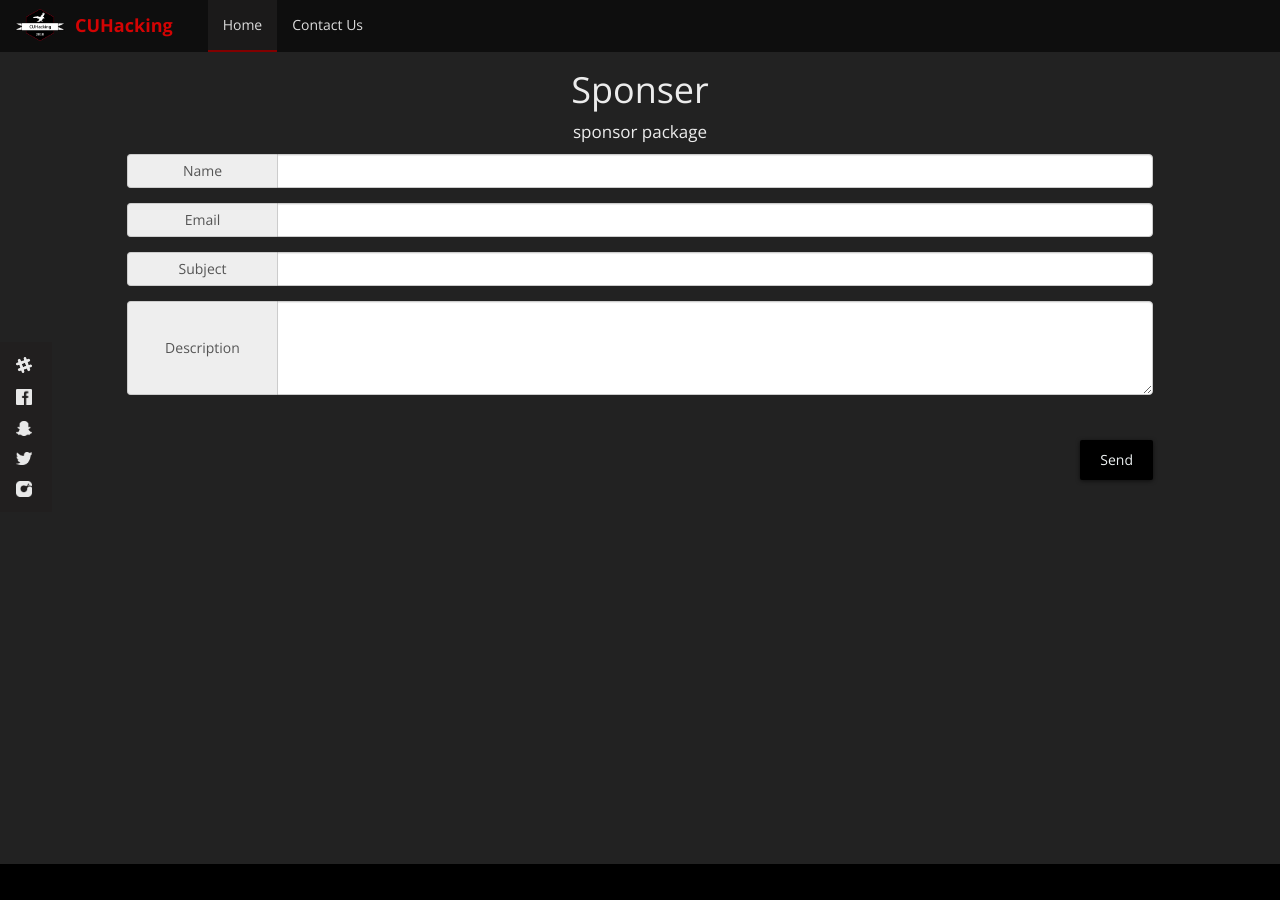
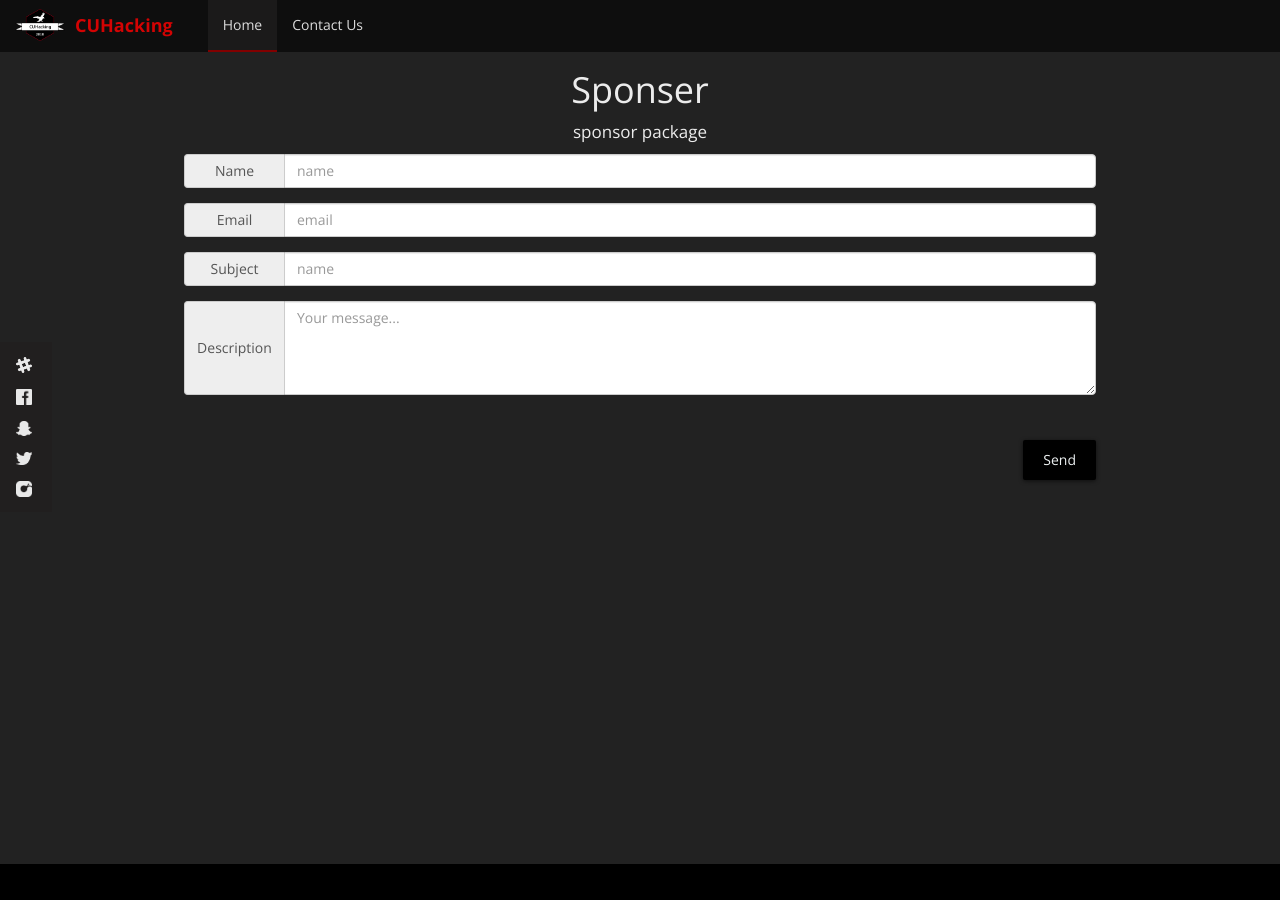
Before and after one commit to cuhacking/cuHacking-website-2018, a Jekyll site: the page built from sponsor.html, in a window 1280 px wide and 900 px high. Built offline with Jekyll 4.4.1, drawn with Linux system fonts in a browser that asks for light colours; nearby versions of some CDN libraries; a style sheet for code colours, icons or effects is not loaded.

Commit message:
Update contact form to use real email

```diff
--- a/_includes/contact-form.html
+++ b/_includes/contact-form.html
@@ -4,19 +4,19 @@
     <div class="form-group">
         <div class="input-group">
             <span class="input-group-addon">Name</span>
-            <input name="form-name-input" type="text" name="name" class="form-control" required>
+            <input name="name" type="text" placeholder="name" class="form-control" required>
         </div>
         <div class="input-group">
             <span class="input-group-addon">Email</span>
-            <input name="form-email-input" type="email" name="_replyto" class="form-control" required>
+            <input name="email" type="email" placeholder="email" class="form-control" required>
         </div>
         <div class="input-group">
             <span class="input-group-addon">Subject</span>
-            <input name="form-subject-input" type="text" name="subject" class="form-control" required>
+            <input name="subject" placeholder="name" type="text" name="subject" class="form-control" required>
         </div>
         <div class="input-group">
             <span class="input-group-addon">Description</span>
-            <textarea name="form-description-input" name="description" class="form-control" rows="4" cols="60" required></textarea>
+            <textarea name="description" name="description" placeholder="Your message..." class="form-control" rows="4" cols="60" required></textarea>
        </div>
 
 	    <input id="contact-button" type="submit" value="Send">
@@ -24,17 +24,25 @@
 </form>
 
 <script>
-var message = "";
-
-$("#contact-button").on("click", function() {
-    message = $("#contact-form").serialize();
+var $contactForm = $("#contact-form");
+$contactForm.submit(function(e) {
+    e.preventDefault();
     $.ajax({
-        url: "//formspree.io/brittny.lapierre@gmail.com",
-        method: "POST",
-        data: {message: message},
-        dataType: "json"
+        url: "//formspree.io/cuhackingteam@gmail.com",
+        method: 'POST',
+        data: $(this).serialize(),
+        dataType: 'json',
+        beforeSend: function() {
+            $contactForm.append('<div class="alert alert--loading">Sending message…</div>');
+        },
+        success: function(data) {
+            $contactForm.find('.alert--loading').hide();
+            $contactForm.append('<div class="alert alert--success"> <i style="margin-right:5px;" class="fa fa-smile-o" aria-hidden="true"></i> Message sent!</div>');
+        },
+        error: function(err) {
+            $contactForm.find('.alert--loading').hide();
+            $contactForm.append('<div class="alert alert--error"><i style="margin-right:5px;" class="fa fa-frown-o" aria-hidden="true"></i> Oops, there was an error.</div>');
+        }
     });
-    alert('Thanks for the email, we\'ll be in touch!');
-    return false;
 });
 </script>
--- a/_includes/pre-registration.html
+++ b/_includes/pre-registration.html
@@ -17,7 +17,7 @@
     $('#pre-register-form').submit(function(e){
         e.preventDefault();
         $.ajax({
-            url: "https://formspree.io/brittny.lapierre@gmail.com",
+            url: "https://formspree.io/cuhackingteam@gmail.com",
             method: "POST",
             data: $(this).serializeArray(),
             dataType: "json",
@@ -26,11 +26,11 @@
             },
             success: function(data) {
               $('#pre-register-form').find('.alert--loading').hide();
-              $('#pre-register-form').append('<div class="alert alert--success">You are in our Email list!</div>');
+              $('#pre-register-form').append('<div class="alert alert--success"><i style="margin-right:5px;" class="fa fa-smile-o" aria-hidden="true"></i> You are in our Email list!</div>');
             },
             error: function(err) {
               $('#pre-register-form').find('.alert--loading').hide();
-              $('#pre-register-form').append('<div class="alert alert--error">Oops, there was an error.</div>');
+              $('#pre-register-form').append('<div class="alert alert--error"><i style="margin-right:5px;" class="fa fa-frown-o" aria-hidden="true"></i> Oops, there was an error.</div>');
             }
         });
       });
--- a/_includes/scripts.html
+++ b/_includes/scripts.html
@@ -4,12 +4,6 @@
 <!--BOOTSTRAP Latest compiled and minified JavaScript -->
 <script src="https://maxcdn.bootstrapcdn.com/bootstrap/3.3.7/js/bootstrap.min.js" integrity="sha384-Tc5IQib027qvyjSMfHjOMaLkfuWVxZxUPnCJA7l2mCWNIpG9mGCD8wGNIcPD7Txa" crossorigin="anonymous"></script>
 
-<!--Particle js-->
-<script src="https://cdn.jsdelivr.net/particles.js/2.0.0/particles.min.js"></script>
-<!--Particle js-->
-<script src="{{ site.baseurl }}/assets/js/particles_settings.js"></script>
-
-
 
 <!--FAQ-->
 <script src="{{ site.baseurl }}/assets/js/faq.js"></script>
--- a/_sass/forms.scss
+++ b/_sass/forms.scss
@@ -1,5 +1,5 @@
 #contact-form {
-	width:90%;
+	width:80%;
 	margin:auto;
 	.input-group {
 		margin-bottom: 15px
@@ -29,5 +29,10 @@
 }
 
 .input-group-addon {
-    min-width: 150px !important;
+    min-width: 100px !important;
+    text-align: left;
 }
+
+.form-control {
+    text-align: left;
+}
```
Also changed, not shown: index.md (+4 -0 lines).
